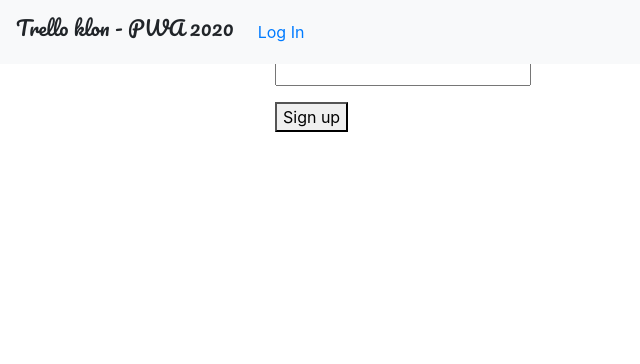
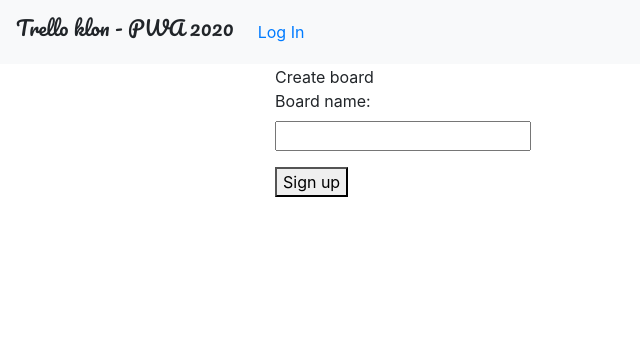
Before and after one commit to Marynarz/PWA2020, a Django app: page /new_board/ in a window 1280 px wide. Shown: the top 364 px of the page, without its empty margins (0-640 px from the left). Run offline with Django 3.2, Linux system fonts and the light colour scheme; a user stored in the database is signed in; some libraries are stand-ins or nearby versions.

Commit message:
przesuniecie nav bara

```diff
--- a/pwa/templates/pwa/Base.html
+++ b/pwa/templates/pwa/Base.html
@@ -7,7 +7,8 @@
     <link rel="stylesheet" href="https://fonts.googleapis.com/css?family=Pacifico">
     <title>Trello - klon - pwa</title>
 </head>
-<body>
+<body style="padding-top: 65px">
+<div class="container">
     <nav class="navbar navbar-expand-lg bg-light fixed-top">
         <h1 class="navbar-brand" style="font-family: Pacifico">Trello klon - PWA 2020</h1>
         <ul class="navbar-nav mr-auto">
@@ -26,7 +27,6 @@
 
         </ul>
     </nav>
-<div class="container">
     <div class="row justify-content-center">
         <div class="col-8">
             {% block title %}
```
